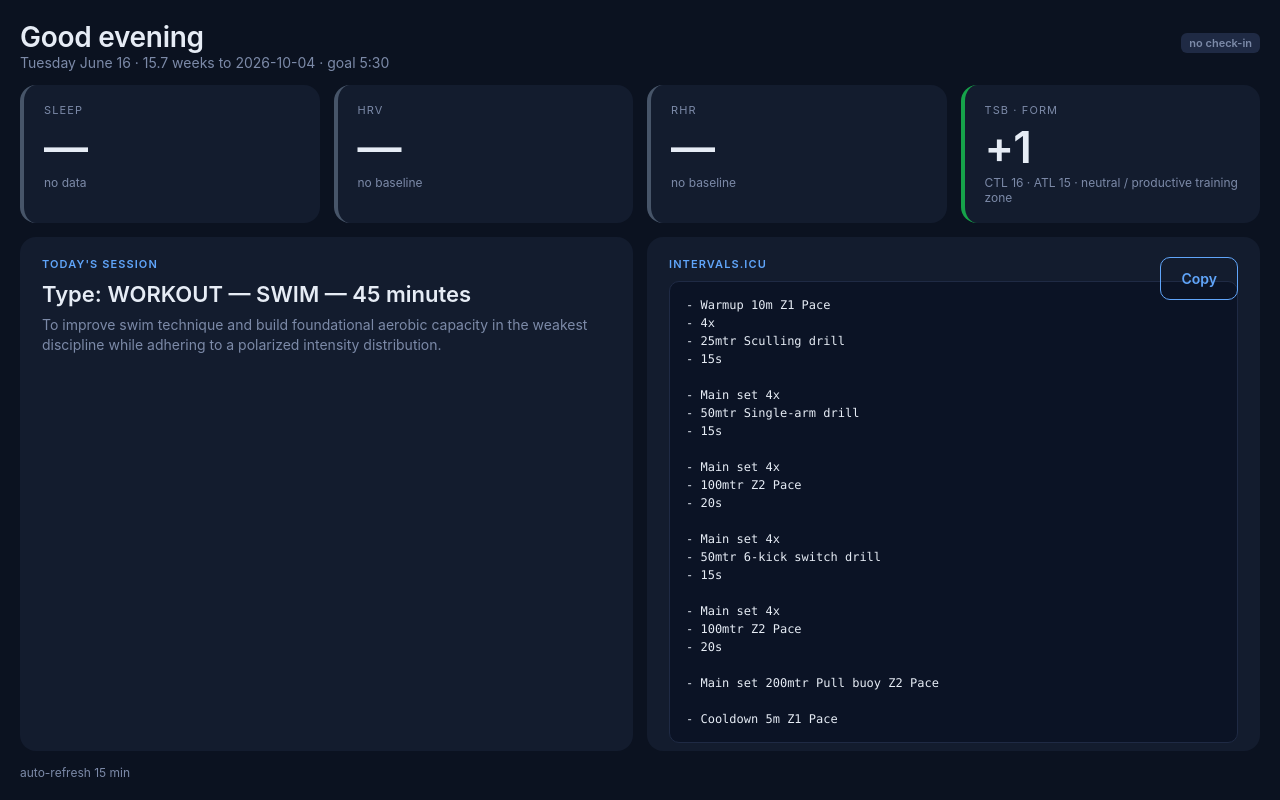
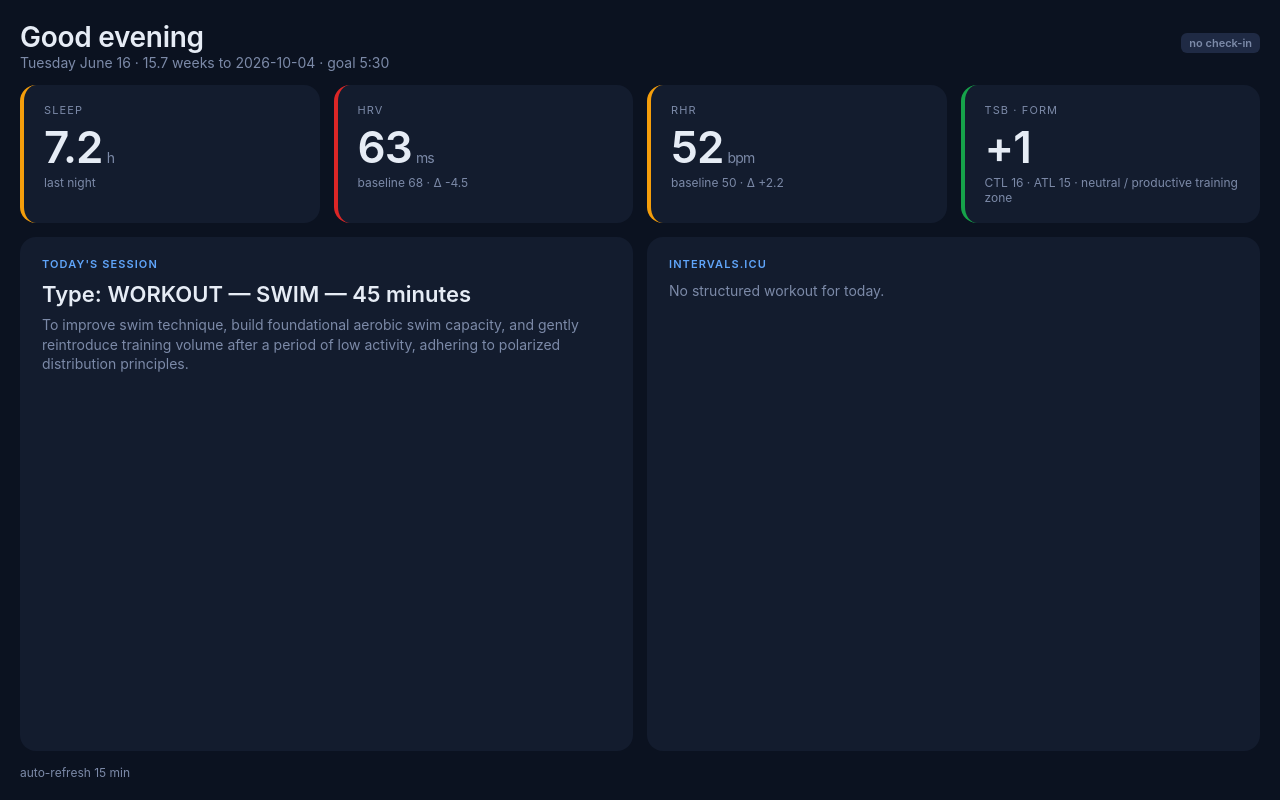
Before and after one commit to AndrewHine-1/triathlon-dash, a plain HTML site: page dashboard.html in a window 1280 px wide. Drawn offline with Linux system fonts and the light colour scheme.

Commit message:
wake 2026-06-16

```diff
--- a/dashboard.html
+++ b/dashboard.html
@@ -67,23 +67,23 @@ html, body { margin: 0; padding: 0; background: var(--bg); color: var(--text);
   </div>
 
   <div class="metrics">
-    <div class="metric neutral">
+    <div class="metric warn">
       <div class="lbl">Sleep</div>
-      <div class="val">—</div>
-      <div class="sub">no data</div>
+      <div class="val">7.2<span class="unit">h</span></div>
+      <div class="sub">last night</div>
     </div>
-    <div class="metric neutral">
+    <div class="metric bad">
       <div class="lbl">HRV</div>
-      <div class="val">—</div>
+      <div class="val">63<span class="unit">ms</span></div>
       <div class="sub">
-        no baseline
+        baseline 68 · Δ -4.5
       </div>
     </div>
-    <div class="metric neutral">
+    <div class="metric warn">
       <div class="lbl">RHR</div>
-      <div class="val">—</div>
+      <div class="val">52<span class="unit">bpm</span></div>
       <div class="sub">
-        no baseline
+        baseline 50 · Δ +2.2
       </div>
     </div>
     <div class="metric good">
@@ -97,39 +97,14 @@ html, body { margin: 0; padding: 0; background: var(--bg); color: var(--text);
     <div class="card">
       <h2>Today's session</h2>
       <div class="session">Type: WORKOUT — SWIM — 45 minutes</div>
-      <div class="intent">To improve swim technique and build foundational aerobic capacity in the weakest discipline while adhering to a polarized intensity distribution.</div>
+      <div class="intent">To improve swim technique, build foundational aerobic swim capacity, and gently reintroduce training volume after a period of low activity, adhering to polarized distribution principles.</div>
     </div>
     <div class="card">
       <h2>Intervals.icu
 
-        <button class="btn outline copy" onclick="copyBlock()">Copy</button>
-
       </h2>
 
-      <pre id="iv">- Warmup 10m Z1 Pace
-- 4x
-- 25mtr Sculling drill
-- 15s
-
-- Main set 4x
-- 50mtr Single-arm drill
-- 15s
-
-- Main set 4x
-- 100mtr Z2 Pace
-- 20s
-
-- Main set 4x
-- 50mtr 6-kick switch drill
-- 15s
-
-- Main set 4x
-- 100mtr Z2 Pace
-- 20s
-
-- Main set 200mtr Pull buoy Z2 Pace
-
-- Cooldown 5m Z1 Pace</pre>
+      <div class="intent">No structured workout for today.</div>
 
     </div>
   </div>
```
Also changed, not shown: wake.png.
